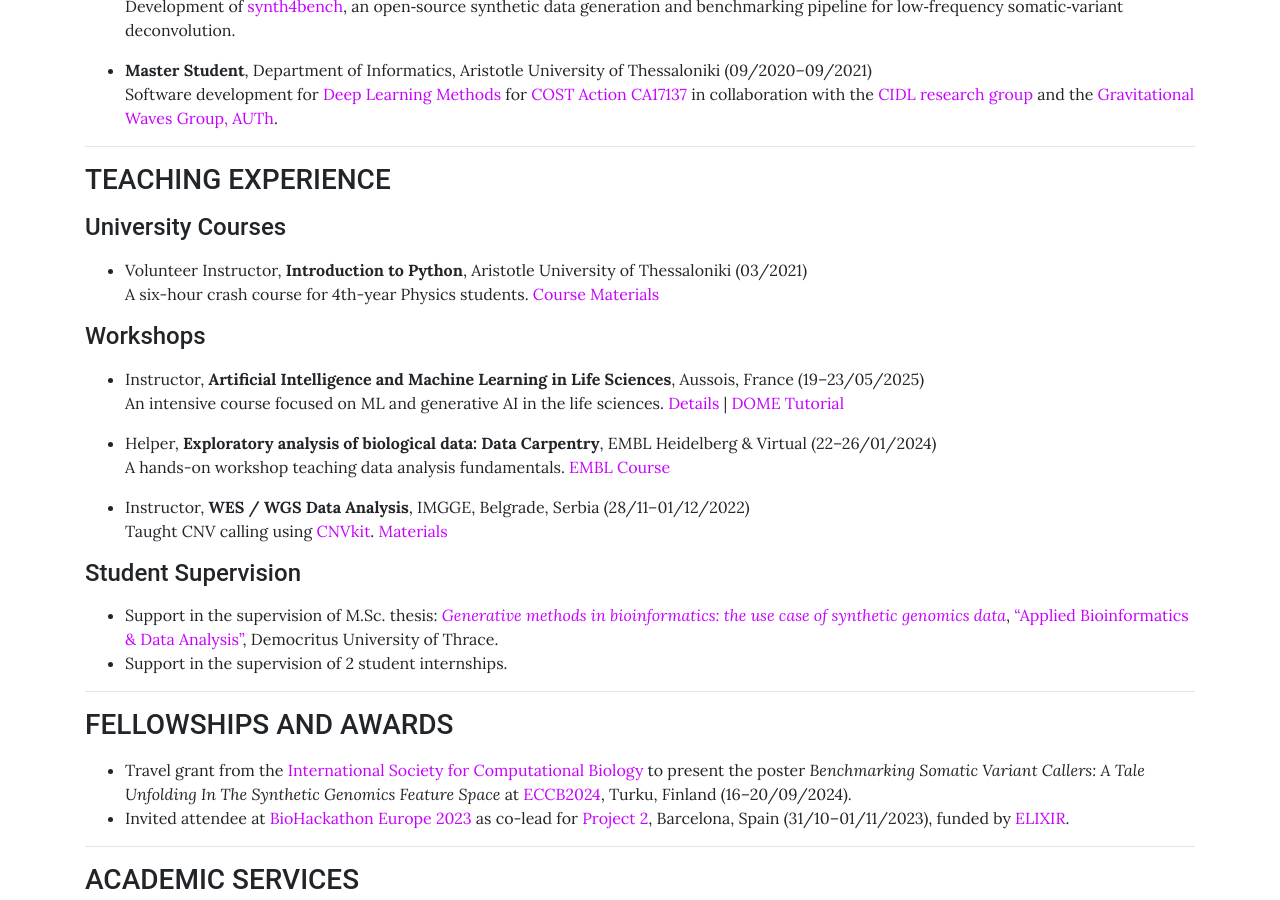
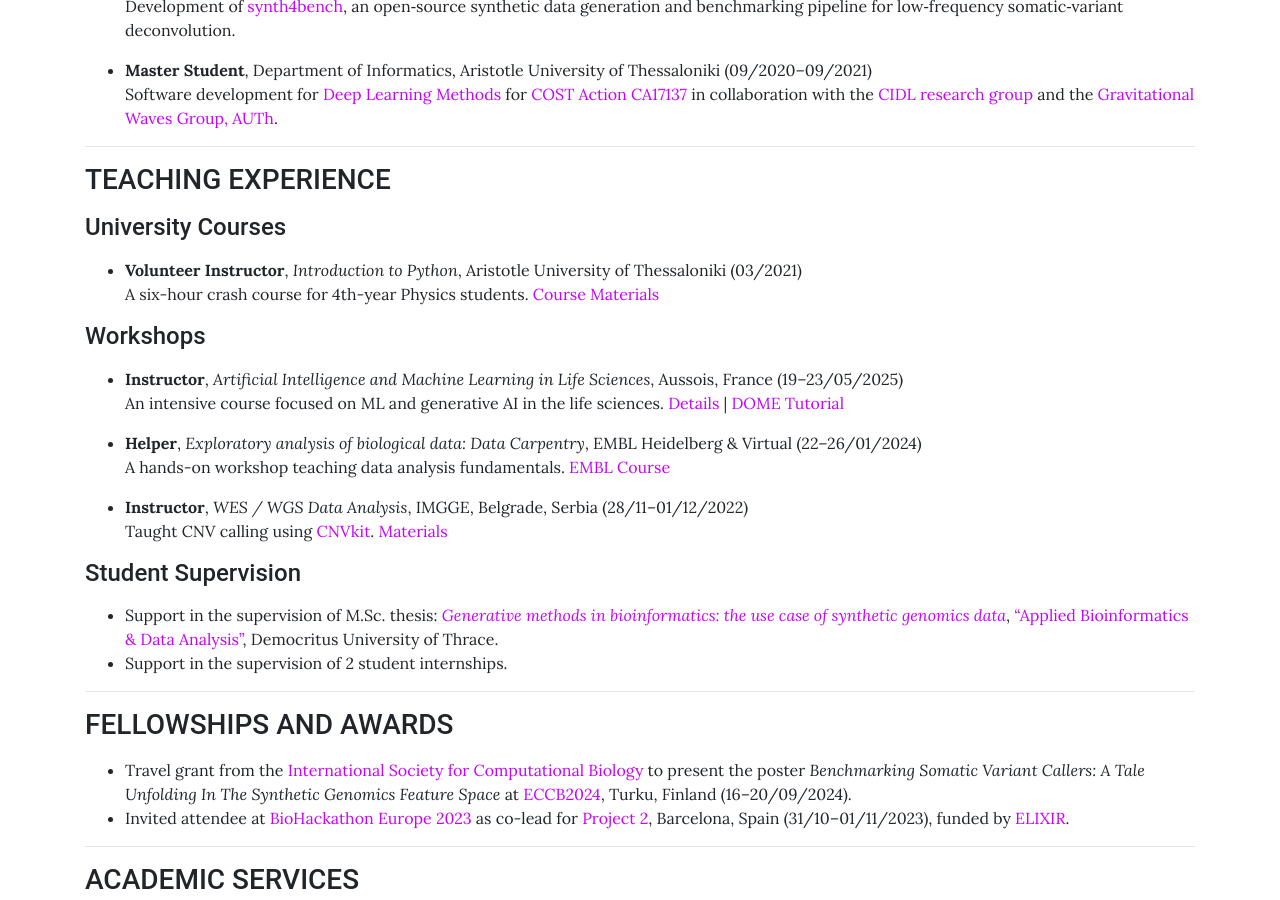
Before and after one commit to sfragkoul/sfragkoul.github.io, a Jekyll site: the page built from pages/CV.md, in a window 1280 px wide and 900 px high, scrolled down 1156 px. Built offline with Jekyll 4.4.1, drawn with Linux system fonts in a browser that asks for light colours.

Commit message:
Update CV.md

```diff
--- a/pages/CV.md
+++ b/pages/CV.md
@@ -54,19 +54,19 @@
 
 #### University Courses
 
-- Volunteer Instructor, **Introduction to Python**, Aristotle University of Thessaloniki (03/2021)
+- **Volunteer Instructor**, *Introduction to Python*, Aristotle University of Thessaloniki (03/2021)
   A six-hour crash course for 4th-year Physics students. [Course Materials](https://github.com/sfragkoul/Python_Intro)
 
 
 #### Workshops
 
-- Instructor, **Artificial Intelligence and Machine Learning in Life Sciences**, Aussois, France (19–23/05/2025)
+- **Instructor**, *Artificial Intelligence and Machine Learning in Life Sciences*, Aussois, France (19–23/05/2025)
   An intensive course focused on ML and generative AI in the life sciences. [Details](https://moodle.france-bioinformatique.fr/course/view.php?id=34) | [DOME Tutorial](https://training.galaxyproject.org/training-material/topics/statistics/tutorials/dome/tutorial.html)
 
-- Helper, **Exploratory analysis of biological data: Data Carpentry**, EMBL Heidelberg & Virtual (22–26/01/2024)
+- **Helper**, *Exploratory analysis of biological data: Data Carpentry*, EMBL Heidelberg & Virtual (22–26/01/2024)
   A hands-on workshop teaching data analysis fundamentals. [EMBL Course](https://www.embl.org/about/info/course-and-conference-office/events/dtc24-01/#vf-tabs__section-speakers)
 
-- Instructor, **WES / WGS Data Analysis**, IMGGE, Belgrade, Serbia (28/11–01/12/2022)
+- **Instructor**, *WES / WGS Data Analysis*, IMGGE, Belgrade, Serbia (28/11–01/12/2022)
   Taught CNV calling using [CNVkit](https://cnvkit.readthedocs.io/en/stable/). [Materials](https://github.com/BiodataAnalysisGroup/IMGGE-WES-WGS-data-analysis-workshop)
 
 
```
